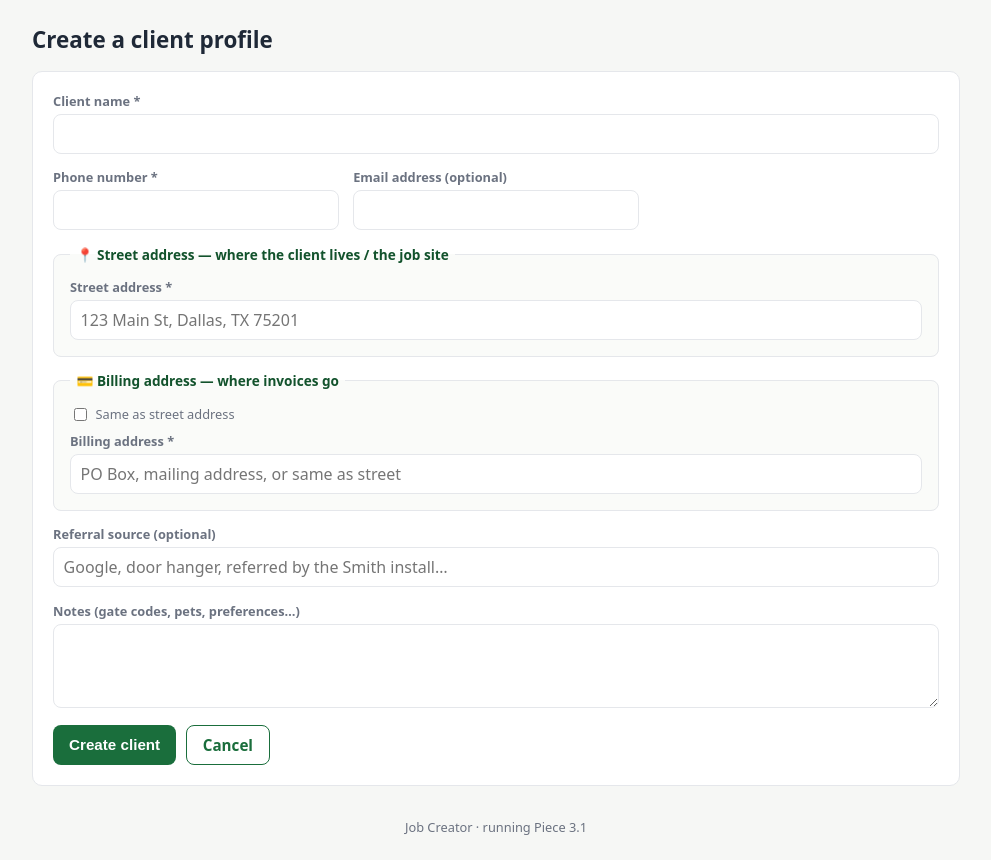
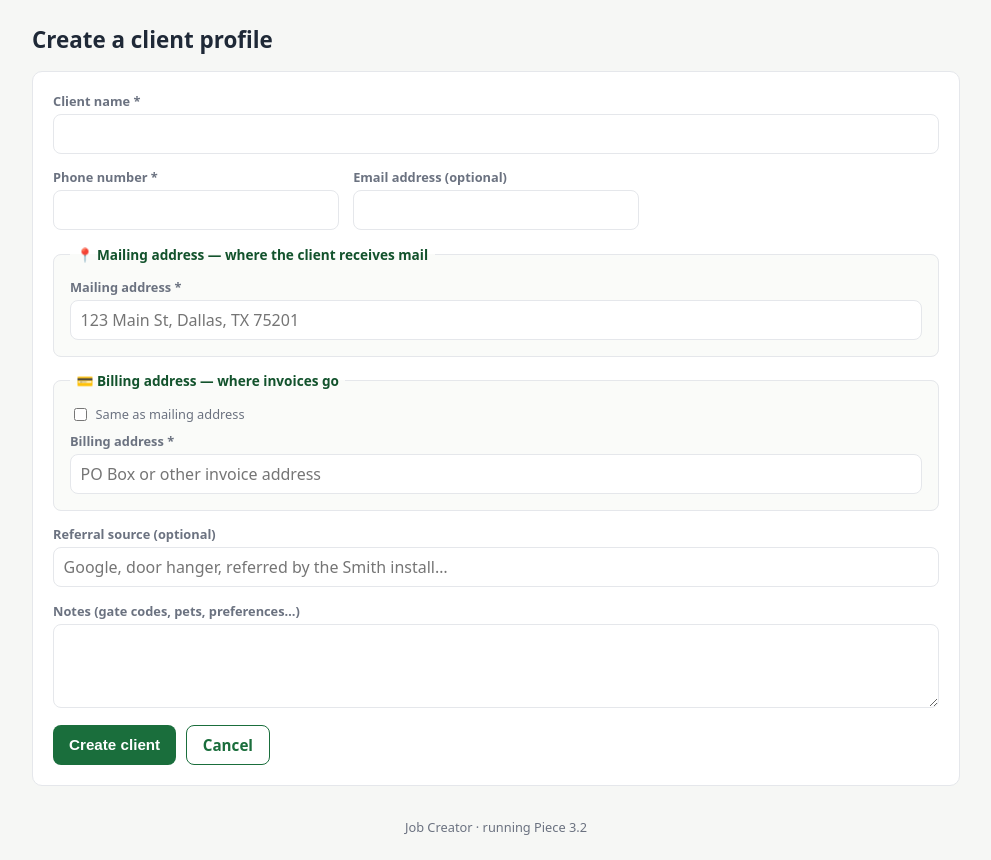
Before and after one commit to RaIn-Solar/job-creator-app, a Flask app: page /clients/new in a window 1280 px wide. Shown: the part 54-914 px from the top of the page, without its empty margins (144-1135 px from the left). Run offline with Flask 3, Linux system fonts and the light colour scheme.

Commit message:
Rename client Street Address to Mailing Address
Label, form section, list column, and database column all renamed;
existing databases migrate their street_address data into
mailing_address automatically. Version bumped to Piece 3.2.

Co-Authored-By: Claude <noreply@anthropic.com>
Claude-Session: https://claude.ai/code/session_01BHvuvRs6P5XV4UN15WC78E

```diff
--- a/app.py
+++ b/app.py
@@ -20,7 +20,7 @@ DATABASE = BASE_DIR / "job_creator.db"
 
 # The columns a user can fill in on the client form, in display order.
 CLIENT_FIELDS = [
-    "name", "phone", "street_address", "billing_address",
+    "name", "phone", "mailing_address", "billing_address",
     "email", "referral_source", "notes",
 ]
 
@@ -28,7 +28,7 @@ CLIENT_FIELDS = [
 REQUIRED_CLIENT_FIELDS = {
     "name": "Client name",
     "phone": "Phone number",
-    "street_address": "Street address",
+    "mailing_address": "Mailing address",
     "billing_address": "Billing address",
 }
 
@@ -50,7 +50,7 @@ PRODUCTS = [
 
 # Shown in the footer of every page so it's always obvious which build
 # is running. Bumped with each piece.
-VERSION = "Piece 3.1"
+VERSION = "Piece 3.2"
 
 app = Flask(__name__)
 # Needed for flash messages; fine as a constant for an internal single-box tool.
@@ -93,12 +93,16 @@ def init_db():
     sample clients the first time so the home page isn't empty."""
     db = sqlite3.connect(DATABASE)
     db.executescript((BASE_DIR / "schema.sql").read_text())
+    # Field renamed after Piece 3.1: carry existing data over.
+    client_cols = {row[1] for row in db.execute("PRAGMA table_info(clients)")}
+    if "street_address" in client_cols and "mailing_address" not in client_cols:
+        db.execute("ALTER TABLE clients RENAME COLUMN street_address TO mailing_address")
     ensure_columns(db, "clients", CLIENT_FIELDS)
     ensure_columns(db, "jobs", JOB_FIELDS)
     if db.execute("SELECT COUNT(*) FROM clients").fetchone()[0] == 0:
         db.executemany(
             "INSERT INTO clients"
-            " (name, phone, street_address, billing_address, email, referral_source)"
+            " (name, phone, mailing_address, billing_address, email, referral_source)"
             " VALUES (?, ?, ?, ?, ?, ?)",
             [
                 ("Johnson Residence (sample)", "214-555-0142",
@@ -204,7 +208,7 @@ def new_job(client_id):
         return redirect(url_for("job_detail", job_id=cur.lastrowid))
     return render_template(
         "job_form.html", client=client,
-        values={"site_location": client["street_address"]},
+        values={"site_location": client["mailing_address"]},
         selected=[], products=PRODUCTS,
     )
 
--- a/schema.sql
+++ b/schema.sql
@@ -7,7 +7,7 @@ CREATE TABLE IF NOT EXISTS clients (
     id              INTEGER PRIMARY KEY AUTOINCREMENT,
     name            TEXT NOT NULL,
     phone           TEXT DEFAULT '',
-    street_address  TEXT DEFAULT '',
+    mailing_address TEXT DEFAULT '',
     billing_address TEXT DEFAULT '',
     email           TEXT DEFAULT '',
     referral_source TEXT DEFAULT '',
--- a/templates/client_detail.html
+++ b/templates/client_detail.html
@@ -10,11 +10,11 @@
   <dl class="profile">
     <dt>Phone</dt><dd>{{ client["phone"] or "—" }}</dd>
     <dt>Email</dt><dd>{{ client["email"] or "—" }}</dd>
-    <dt>Street address</dt><dd>{{ client["street_address"] or "—" }}</dd>
+    <dt>Mailing address</dt><dd>{{ client["mailing_address"] or "—" }}</dd>
     <dt>Billing address</dt>
     <dd>
-      {%- if client["billing_address"] == client["street_address"] and client["billing_address"] -%}
-        Same as street address
+      {%- if client["billing_address"] == client["mailing_address"] and client["billing_address"] -%}
+        Same as mailing address
       {%- else -%}
         {{ client["billing_address"] or "—" }}
       {%- endif -%}
--- a/templates/client_form.html
+++ b/templates/client_form.html
@@ -17,24 +17,24 @@
       <input id="email" name="email" type="email" value="{{ values.get('email', '') }}">
     </div>
     <fieldset class="section wide" style="grid-column: 1 / -1;">
-      <legend>📍 Street address — where the client lives / the job site</legend>
+      <legend>📍 Mailing address — where the client receives mail</legend>
       <div class="field">
-        <label for="street_address">Street address *</label>
-        <input id="street_address" name="street_address"
+        <label for="mailing_address">Mailing address *</label>
+        <input id="mailing_address" name="mailing_address"
                placeholder="123 Main St, Dallas, TX 75201"
-               value="{{ values.get('street_address', '') }}" required>
+               value="{{ values.get('mailing_address', '') }}" required>
       </div>
     </fieldset>
     <fieldset class="section wide" style="grid-column: 1 / -1;">
       <legend>💳 Billing address — where invoices go</legend>
       <label style="font-weight:normal; display:flex; align-items:center; gap:0.35rem; margin-bottom:0.5rem;">
-        <input type="checkbox" id="same_as_street" style="width:auto;">
-        Same as street address
+        <input type="checkbox" id="same_as_mailing" style="width:auto;">
+        Same as mailing address
       </label>
       <div class="field">
         <label for="billing_address">Billing address *</label>
         <input id="billing_address" name="billing_address"
-               placeholder="PO Box, mailing address, or same as street"
+               placeholder="PO Box or other invoice address"
                value="{{ values.get('billing_address', '') }}" required>
       </div>
     </fieldset>
@@ -55,19 +55,19 @@
   </div>
 </form>
 <script>
-  // "Same as street address": mirror the street address into billing while checked.
-  const street = document.getElementById("street_address");
+  // "Same as mailing address": mirror the mailing address into billing while checked.
+  const mailing = document.getElementById("mailing_address");
   const billing = document.getElementById("billing_address");
-  const same = document.getElementById("same_as_street");
+  const same = document.getElementById("same_as_mailing");
   function syncBilling() {
     if (same.checked) {
-      billing.value = street.value;
+      billing.value = mailing.value;
       billing.readOnly = true;
     } else {
       billing.readOnly = false;
     }
   }
   same.addEventListener("change", syncBilling);
-  street.addEventListener("input", syncBilling);
+  mailing.addEventListener("input", syncBilling);
 </script>
 {% endblock %}
--- a/templates/index.html
+++ b/templates/index.html
@@ -12,7 +12,7 @@
       <tr>
         <th>Name</th>
         <th>Phone</th>
-        <th>Street address</th>
+        <th>Mailing address</th>
         <th>Referral source</th>
       </tr>
     </thead>
@@ -21,7 +21,7 @@
       <tr>
         <td><a href="{{ url_for('client_detail', client_id=c['id']) }}">{{ c["name"] }}</a></td>
         <td>{{ c["phone"] }}</td>
-        <td>{{ c["street_address"] }}</td>
+        <td>{{ c["mailing_address"] }}</td>
         <td>{{ c["referral_source"] }}</td>
       </tr>
       {% endfor %}
```
